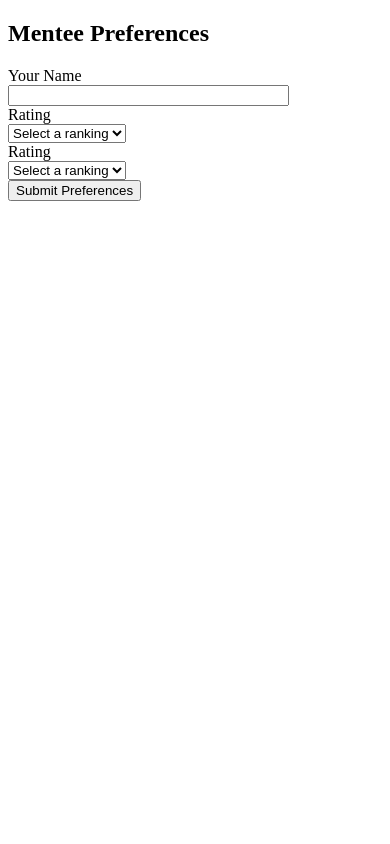
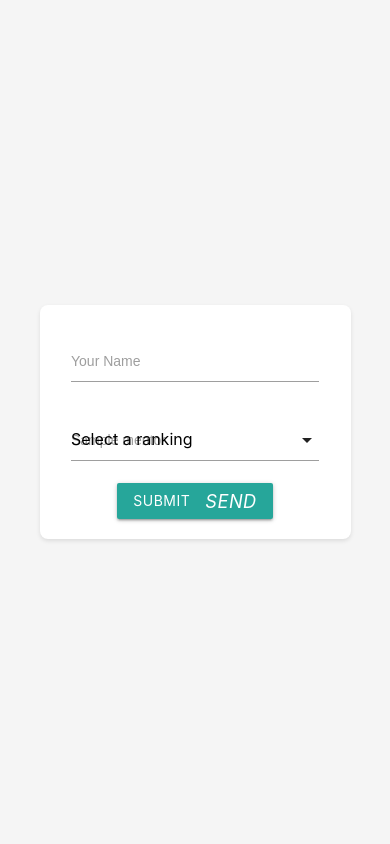
Before and after one commit to PaulKMueller/match_my_mentor, a Flask app: page /mentee_form in a window 390 px wide. Run offline with Flask 3, Linux system fonts and the light colour scheme; tables that the repository leaves empty hold one stand-in row (values such as "Sample post").

Commit message:
Material Design

```diff
--- a/app.py
+++ b/app.py
@@ -13,7 +13,6 @@
 app.config['SQLALCHEMY_TRACK_MODIFICATIONS'] = False
 app.config['SECRET_KEY'] = "my_secret_key"
 db = SQLAlchemy(app)
-
 
 @app.route("/")
 def hello_world():
@@ -86,30 +85,34 @@
     mentors = Mentor.query.all()
 
     if not form.is_submitted():
-        form.mentor_ratings.min_entries = len(mentors)
         for mentor in mentors:
             mentor_form = MentorRatingForm()
-            mentor_form.rating.label = f'Rating for {mentor.name}'
             form.mentor_ratings.append_entry(mentor_form)
+
+        mentor_names = [mentor.name for mentor in mentors]
+        mentors_and_forms = zip(mentor_names, form.mentor_ratings)
+
+        return render_template('mentee_form.html', form=form, mentors_and_forms=mentors_and_forms)
     else:
-        # If the form has been submitted, we process the form
+        # Form submission logic remains the same
         if form.validate_on_submit():
-            # Create a new Mentee instance
             mentee = Mentee(name=form.name.data)
             db.session.add(mentee)
             db.session.commit()  # Commit to get the mentee ID
 
             for mentor_form, mentor in zip(form.mentor_ratings.entries, mentors):
-                rating_value = mentor_form.rating.data
-                if rating_value:  # Assuming 0 means no rating given
+                rating_value = mentor_form.form.rating.data
+                if rating_value:  # Assuming '0' means no rating given
                     rating = Rating(mentee_id=mentee.id, mentor_id=mentor.id, rating=rating_value)
                     db.session.add(rating)
 
             db.session.commit()
             flash('Preferences submitted successfully!', 'success')
-            return redirect(url_for('confirmation_page'))  # Redirect to a confirmation page or some other page
+            return redirect(url_for('confirmation_page'))
 
-    return render_template('mentee_form.html', form=form, mentors=mentors)
+    # If form not submitted, re-fetch mentors for consistency
+    return render_template('mentee_form.html', form=form, mentors_and_forms=zip([], []))
+
 
 
 class Mentor(db.Model):
@@ -137,3 +140,6 @@
 
 with app.app_context():
     db.create_all()
+
+if __name__ == "__main__":
+    app.run(host='0.0.0.0', port=5000)
--- /dev/null
+++ b/static/style.css
@@ -0,0 +1,58 @@
+body, html {
+    margin: 0;
+    padding: 0;
+    width: 100%;
+    min-height: 100vh;
+    display: flex;
+    flex-direction: column;
+    justify-content: center;
+    align-items: center;
+    font-family: Arial, sans-serif;
+    background-color: #f5f5f5;
+}
+
+.container {
+    width: 100%;
+    max-width: 360px;
+    padding: 20px;
+    box-sizing: border-box; /* Includes padding in the width calculation */
+}
+
+.mentee-form {
+    font-size: 18px; /* Adjusted for better readability */
+    background-color: white;
+    padding: 20px;
+    margin: 0 auto; /* Centering horizontally */
+    display: flex;
+    flex-direction: column;
+    align-items: center;
+    border-radius: 8px;
+    box-shadow: 0 2px 4px rgba(0,0,0,0.1);
+}
+
+.form-group {
+    width: 100%; /* Ensures form elements use full width */
+    margin-bottom: 20px;
+    text-align: center;
+}
+
+.select-rating, .submit-btn {
+    width: 100%;
+    padding: 10px;
+    border: 1px solid #ddd;
+    margin-top: 5px;
+    box-sizing: border-box; /* Includes padding and border in the width calculation */
+}
+
+.submit-btn {
+    background-color: #007bff;
+    color: white;
+    border-radius: 4px;
+    cursor: pointer;
+}
+
+@media (max-width: 600px) {
+    .mentee-form {
+        font-size: 16px; /* Slightly smaller font for very small devices */
+    }
+}
--- a/templates/mentee_form.html
+++ b/templates/mentee_form.html
@@ -3,27 +3,38 @@
 
 <head>
     <meta charset="UTF-8">
-    <meta viewport="width=device-width, initial-scale=1.0">
-    <title>Mentee Preferences</title>
+    <meta name="viewport" content="width=device-width, initial-scale=1.0">
+    <title>Mentee Form</title>
+    <link rel="stylesheet" href="{{ url_for('static', filename='style.css') }}">
+    <link href="https://cdnjs.cloudflare.com/ajax/libs/materialize/1.0.0/css/materialize.min.css" rel="stylesheet">
 </head>
 
 <body>
-    <h2>Mentee Preferences</h2>
-    <form method="POST">
-        {{ form.hidden_tag() }}
-        <div>
-            {{ form.name.label }}<br>
-            {{ form.name(size=32) }}
-        </div>
-        {% for mentor_form in form.mentor_ratings %}
-            {{ mentor_form.hidden_tag() }}
-            <div>
-                {{ mentor_form.rating.label }}<br>
-                {{ mentor_form.rating() }}
+    <div class="container" style="padding-top: 20px;">
+        <form action="" method="post" class="mentee-form">
+            {{ form.hidden_tag() }}
+            <div class="input-field">
+                {{ form.name.label(class="active") }}
+                {{ form.name(class="validate") }}
             </div>
-        {% endfor %}
-        <div>{{ form.submit() }}</div>
-    </form>
+            {% for mentor_name, mentor_form in mentors_and_forms %}
+            <div class="input-field">
+                <label>{{ mentor_name }}</label> <!-- Keep this for mentor name display -->
+                {{ mentor_form.rating(class="") }} <!-- Remove 'browser-default' to allow Materialize styling -->
+            </div>
+            {% endfor %}
+            <button type="submit" class="btn waves-effect waves-light">Submit
+                <i class="material-icons right">send</i>
+            </button>
+        </form>
+    </div>
+    <script src="https://cdnjs.cloudflare.com/ajax/libs/materialize/1.0.0/js/materialize.min.js"></script>
+    <script>
+        document.addEventListener('DOMContentLoaded', function() {
+            var elems = document.querySelectorAll('select');
+            M.FormSelect.init(elems);
+        });
+    </script>
 </body>
 
 </html>
```
Also changed, not shown: templates/admin.html (+34 -19 lines).
